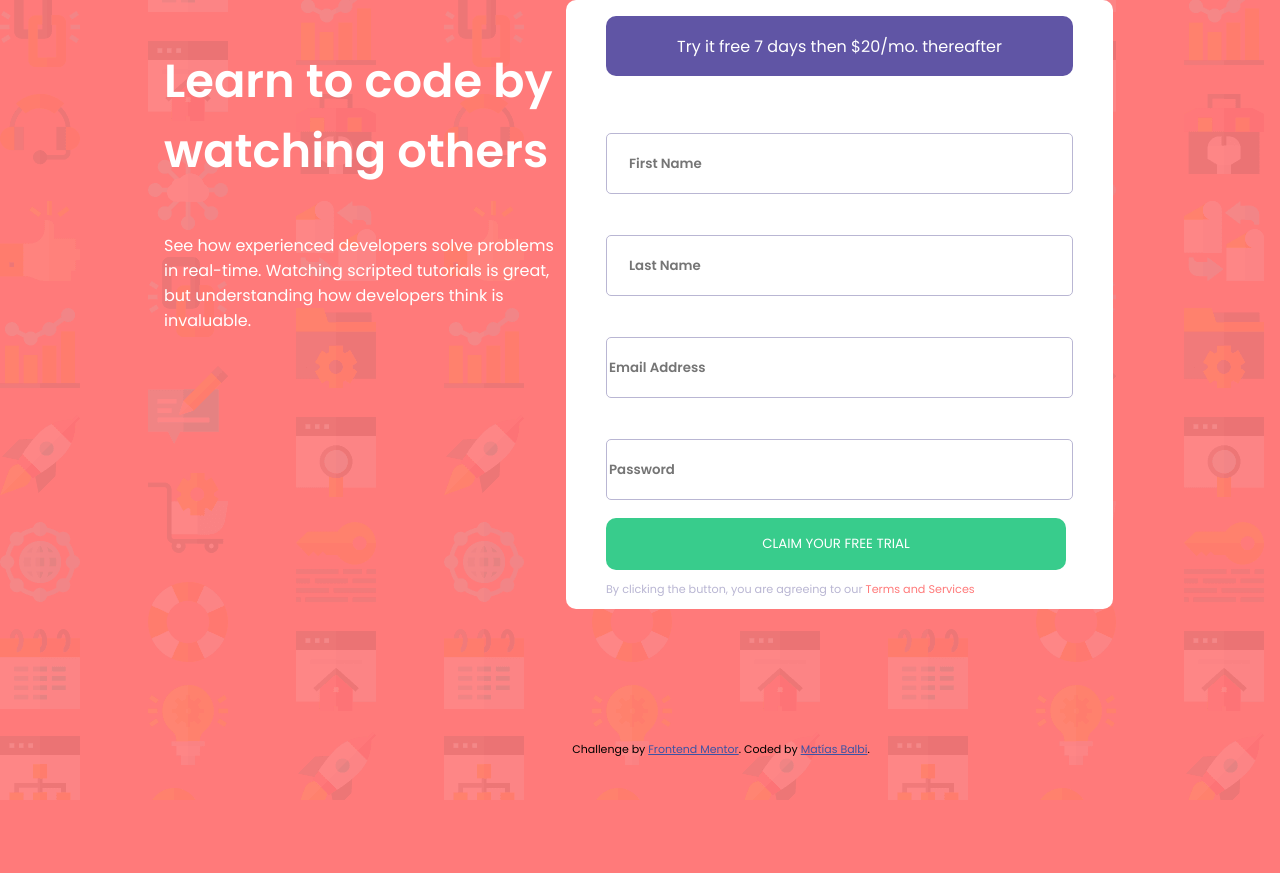
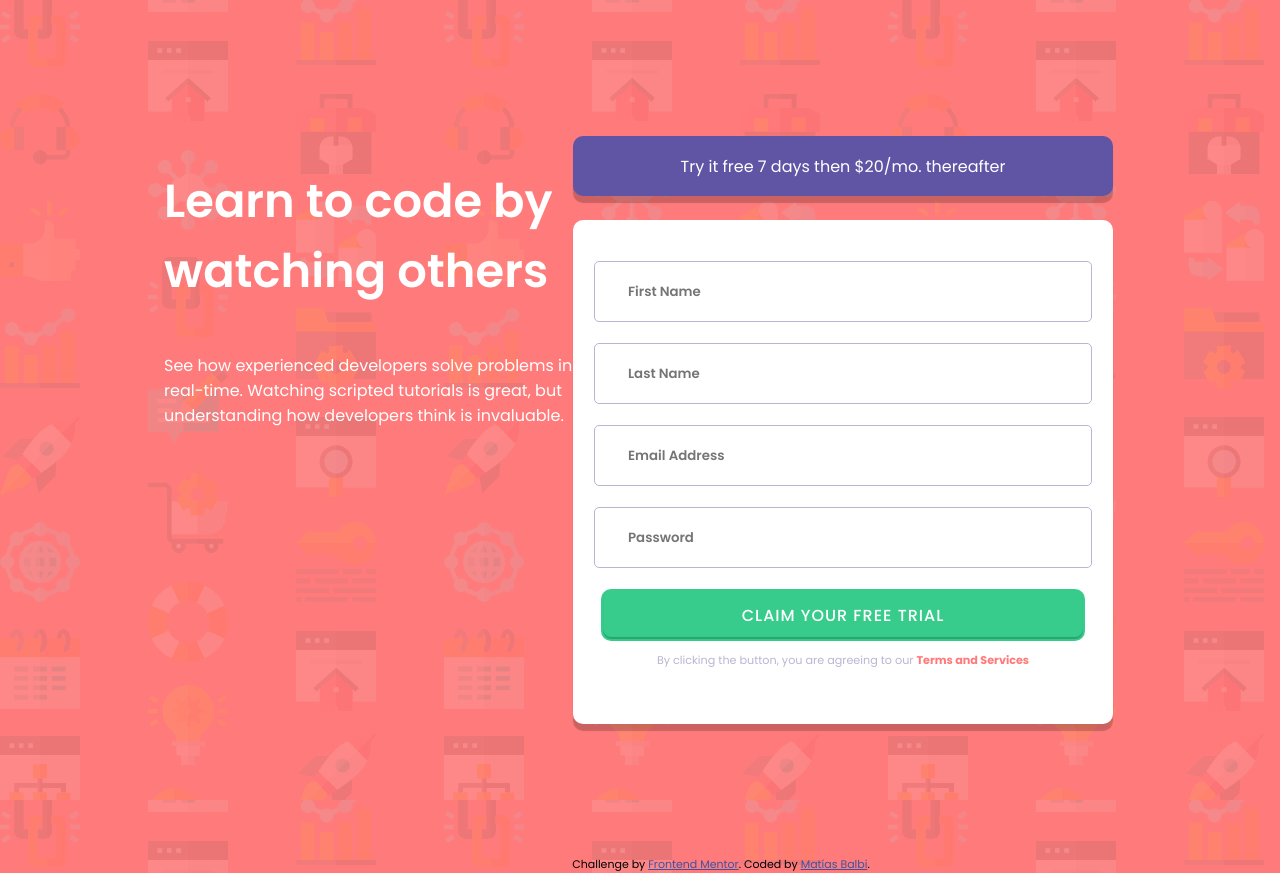
Before and after one commit to MatiBalbiDev/SignupComponent, a plain HTML site: page index.html in a window 1280 px wide. Before the commit the page ends 800 px from the top, so only its background shows below. Drawn offline with Linux system fonts and the light colour scheme.

Commit message:
estilos del componente con formulario

```diff
--- a/index.html
+++ b/index.html
@@ -34,11 +34,12 @@
       </section>
       <section class="infoComponent">
         <p class="ofert">Try it free 7 days then $20/mo. thereafter</p>
-        <form action="#">
-          <input class="nose" type="text" placeholder="First Name" />
-          <input class="nose" type="text" placeholder="Last Name" />
-          <input type="text" placeholder="Email Address" />
-          <input type="text" placeholder="Password" />
+
+        <form class="infoForm" action="#">
+          <input class="data" type="text" placeholder="First Name" />
+          <input class="data" type="text" placeholder="Last Name" />
+          <input class="data" type="text" placeholder="Email Address" />
+          <input class="data" type="text" placeholder="Password" />
           <button class="submitInfo">Claim your free trial</button>
           <p class="message">
             By clicking the button, you are agreeing to our
--- a/styles.css
+++ b/styles.css
@@ -14,6 +14,7 @@ body {
 
 .container {
   display: flex;
+  padding-top: 120px;
 }
 
 .titles {
@@ -26,27 +27,33 @@ body {
 }
 
 .infoComponent {
-  background-color: #fff;
   margin-bottom: 121px;
   margin-right: 165px;
   width: 540px;
   min-height: 475px;
-  flex-direction: column;
-  justify-content: space-between;
-  align-items: center;
-  padding: 0 40px 0 40px;
+}
+.infoForm {
+  background-color: #fff;
   border-radius: 10px;
+  padding-top: 41px;
+  padding-bottom: 44px;
   -webkit-border-radius: 10px;
   -moz-border-radius: 10px;
   -ms-border-radius: 10px;
   -o-border-radius: 10px;
+  display: flex;
+  flex-direction: column;
+  flex-wrap: wrap;
+  align-content: center;
+  justify-content: center;
+  align-items: center;
+  box-shadow: 0 7px 1px rgba(0, 0, 0, 0.2);
 }
-
-input {
+.data {
   height: 57px;
   width: 461px;
-  margin-top: 41px;
   border-radius: 5px;
+  margin-bottom: 21px;
   -webkit-border-radius: 5px;
   -moz-border-radius: 5px;
   -ms-border-radius: 5px;
@@ -54,17 +61,17 @@ input {
   border: 1px solid hsl(246, 25%, 77%);
   font-weight: 600;
   outline-color: hsl(249, 10%, 26%);
-}
-
-.nose::placeholder {
-  text-indent: 20px;
+  padding-left: 33px;
 }
 
 .ofert {
+  margin-bottom: 24px;
   background-color: hsl(248, 32%, 49%);
   color: #fff;
   height: 60px;
+  width: 540px;
   display: flex;
+  text-align: center;
   align-items: center;
   justify-content: center;
   border-radius: 10px;
@@ -72,14 +79,14 @@ input {
   -moz-border-radius: 10px;
   -ms-border-radius: 10px;
   -o-border-radius: 10px;
+  box-shadow: 0 7px 1px rgba(0, 0, 0, 0.2);
 }
 
 .submitInfo {
-  margin-top: 18px;
   background-color: hsl(154, 59%, 51%);
   color: #fff;
   height: 52px;
-  width: 460px;
+  width: 484px;
   border-color: transparent;
   border-radius: 10px;
   cursor: pointer;
@@ -88,15 +95,21 @@ input {
   -ms-border-radius: 10px;
   -o-border-radius: 10px;
   text-transform: uppercase;
+  box-shadow: 0 -2px 1px rgba(0, 0, 0, 0.2) inset;
+  font-weight: 500;
+  font-size: 1rem;
+  letter-spacing: 1px;
 }
 
 .message {
+  text-align: center;
   color: hsl(246, 25%, 77%);
   font-size: 0.7rem;
 }
 
 .message__services {
   color: hsl(0, 100%, 74%);
+  font-weight: 700;
 }
 
 .attribution {
```
